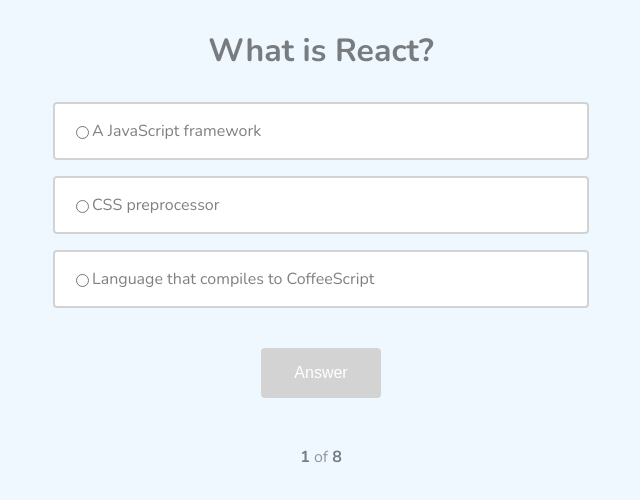
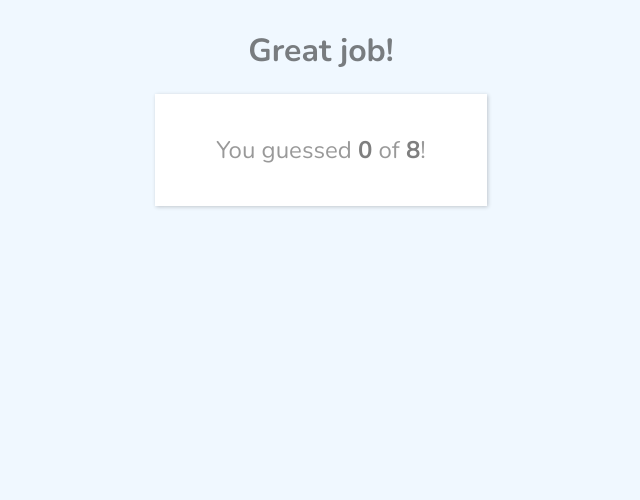
Before and after one commit to DenisHedgehog/quiz-task, a React app: page / in a window 1280 px wide. Shown: the top 500 px of the page, without its empty margins (319-959 px from the left). Built offline with nearby package versions, Linux system fonts and the light colour scheme.

Commit message:
useful code was removed

```diff
--- a/src/components/App.jsx
+++ b/src/components/App.jsx
@@ -42,7 +42,7 @@
         return (
             <AppWrapper>
                 {
-                    !this.state.isFinished ?
+                    this.state.isFinished ?
                         <Quiz questions={this.props.questions} onQuizFinish={this.handleQuizFinish} /> :
                         <Result score={this.state.result} questionCount={this.props.questions.length} />
                 }
--- a/src/components/BoldText.jsx
+++ b/src/components/BoldText.jsx
@@ -1,12 +1,9 @@
-import React from 'react';
 import styled from 'styled-components';
 import mainTheme from '../constants/mainTheme.js';
 
-const StyledBoldText = styled.span`
+const BoldText = styled.span`
     font-weight: ${mainTheme.font_weight_bold};
     color: ${mainTheme.mid_color};
 `;
 
-const BoldText = ({text}) => <StyledBoldText>{text}</StyledBoldText>
-
 export default BoldText;
--- a/src/components/Result.jsx
+++ b/src/components/Result.jsx
@@ -18,7 +18,7 @@
     width: 300px;
     padding: 16px;
     text-align: center;
-    background-color: ${mainTheme.bg_color};
+    background-color: ${mainTheme.default_color};
     box-shadow: ${mainTheme.shadow};
     font-size: 24px;
 `;
@@ -28,7 +28,7 @@
         <StyledHeader>Great job!</StyledHeader>
         <StyledScoreboard>
             <p>
-                You guessed <BoldText text={score} /> of <BoldText text={questionCount} />!
+                You guessed <BoldText>{score}</BoldText> of <BoldText>{questionCount}</BoldText>!
             </p>
         </StyledScoreboard>
     </ResultWrapper>
--- a/src/components/quiz/Progress.jsx
+++ b/src/components/quiz/Progress.jsx
@@ -9,7 +9,7 @@
 
 const Progress = ({questionNumber, questionCount}) => (
     <ProgressWrapper>
-        <BoldText text={questionNumber} /> of <BoldText text={questionCount} />
+        <BoldText>{questionNumber}</BoldText> of <BoldText>{questionCount}</BoldText>
     </ProgressWrapper>
 )
 
```
